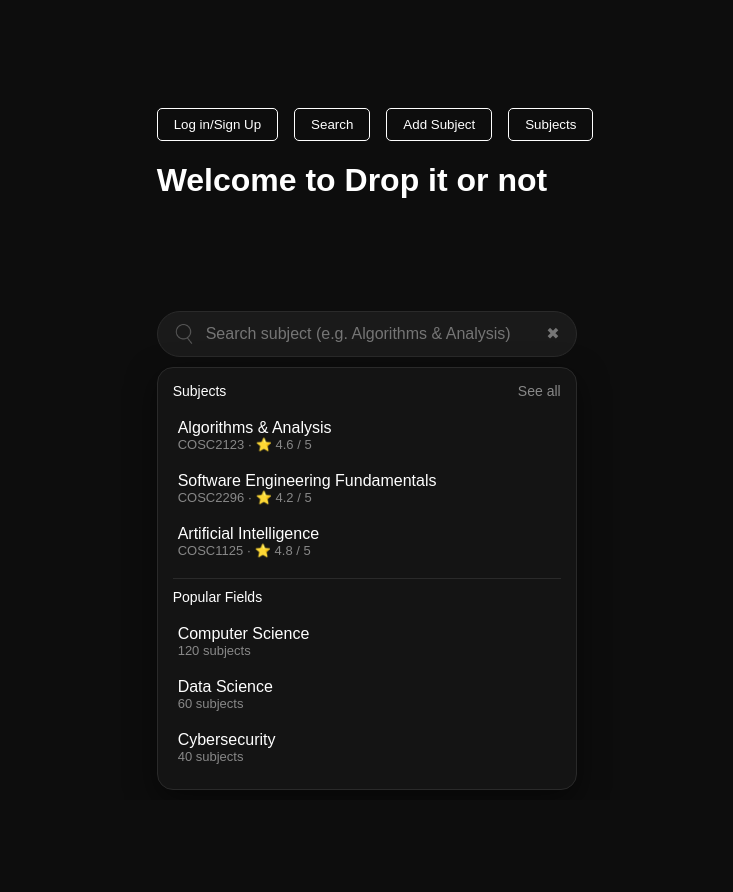
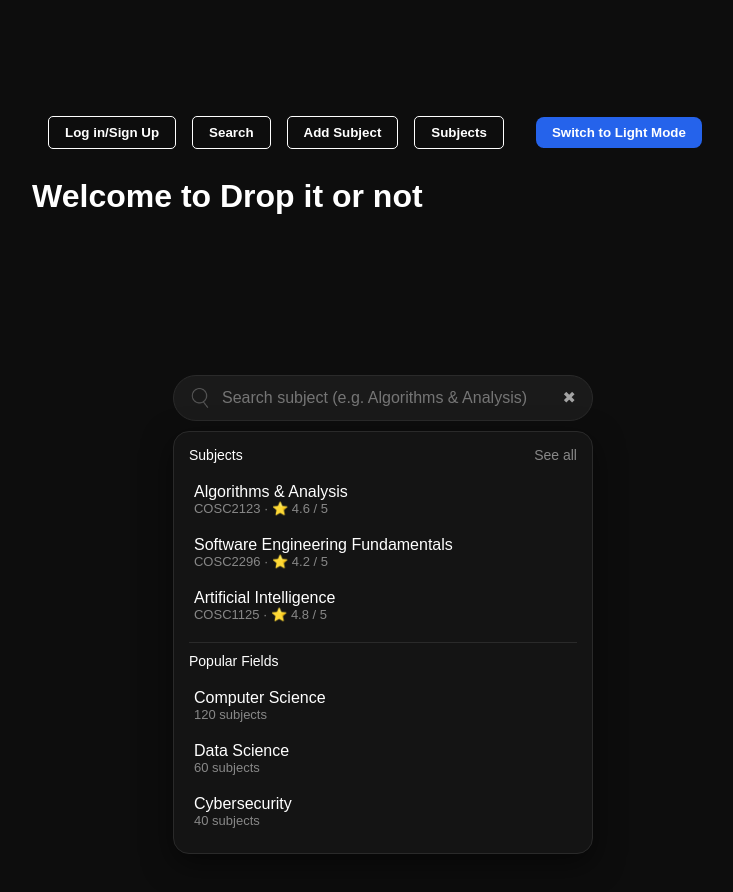
Before and after one commit to Mossata/RMIT_drop_it_or_not, a React (Vite) app: page / in a window 1280 px wide. Shown: the top 892 px of the page, without its empty margins (257-990 px from the left). Before the commit the page ends 800 px from the top, so only its background shows below. Built offline with nearby package versions, Linux system fonts and the light colour scheme.

Commit message:
added toggle for light and dark mode and changed css such that it changes with the light and dark mode

```diff
--- a/src/App.css
+++ b/src/App.css
@@ -36,3 +36,22 @@
 .searchbar button:hover {
   background-color: #1d4ed8; /* darker blue on hover */
 }
+
+/* Buttons in app */
+body.dark-mode button {
+    background-color: #2563eb;
+    color: white;
+}
+
+body.light-mode button {
+    background-color: #f59e0b;
+    color: #1f2937;
+}
+
+/* Optional: Searchbar spacing */
+.searchbar {
+    display: flex;
+    justify-content: center;
+    align-items: center;
+    margin: 3rem 0;
+}
--- /dev/null
+++ b/src/components/ColourScheme.css
@@ -0,0 +1,33 @@
+/* Button styling */
+.theme-toggle-button {
+  padding: 0.5rem 1rem;
+  border-radius: 8px;
+  border: none;
+  cursor: pointer;
+  font-weight: bold;
+  transition: all 0.3s ease;
+  margin: 0 1rem;
+}
+
+/* Dark theme button */
+body.dark-mode .theme-toggle-button {
+  background-color: #2563eb;
+  color: white;
+}
+
+/* Light theme button */
+body.light-mode .theme-toggle-button {
+  background-color: #f59e0b;
+  color: white;
+}
+
+/* Body themes */
+body.dark-mode {
+  background-color: #0d0d0d; /* dark modern background */
+  color: white;
+}
+
+body.light-mode {
+  background-color: #fef3e0; /* cream warm background */
+  color: #1f2937; /* dark text */
+}
--- /dev/null
+++ b/src/components/ColourScheme.jsx
@@ -0,0 +1,28 @@
+import "./ColourScheme.css";
+import React, { useState, useEffect } from "react";
+import { Link } from 'react-router-dom';
+
+const ColorScheme = () => {
+  const [darkMode, setDarkMode] = useState(true);
+
+  // Apply theme class to body
+  useEffect(() => {
+    if (darkMode) {
+      document.body.classList.add("dark-mode");
+      document.body.classList.remove("light-mode");
+    } else {
+      document.body.classList.add("light-mode");
+      document.body.classList.remove("dark-mode");
+    }
+  }, [darkMode]);
+
+  const toggleTheme = () => setDarkMode(!darkMode);
+
+  return (
+    <button className="theme-toggle-button" onClick={toggleTheme}>
+      {darkMode ? "Switch to Light Mode" : "Switch to Dark Mode"}
+    </button>
+  );
+};
+
+export default ColorScheme;
--- a/src/components/Navbar.css
+++ b/src/components/Navbar.css
@@ -1,31 +1,41 @@
+/* Navbar container */
 .navbar {
   display: flex;
   justify-content: space-between;
   align-items: center;
-  color: white;
+  padding: 0.5rem 1rem;
   position: sticky;
   top: 0;
   z-index: 100;
+  color: inherit; /* inherit from body */
 }
 
 /* Left buttons */
 .navbar-left button {
   margin-right: 1rem;
-  background: transparent;
-  color: white;
-  border: 1px solid white;
+  border: 1px solid currentColor; /* inherit border from text color */
   border-radius: 5px;
   padding: 0.5rem 1rem;
+  background: transparent;
   cursor: pointer;
+  font-weight: bold;
   transition: all 0.3s ease;
+  color: inherit; /* default text color based on body theme */
 }
 
-/* Unique hover colors */
-.navbar-left button:nth-child(1):hover { background-color: #f43f5e; color: white; } /* red */
-.navbar-left button:nth-child(2):hover { background-color: #3b82f6; color: white; } /* blue */
-.navbar-left button:nth-child(3):hover { background-color: #10b981; color: white; } /* green */
-.navbar-left button:nth-child(4):hover { background-color: #f59e0b; color: white; } /* yellow/orange */
+/* Dark mode hover: only background changes */
+body.dark-mode .navbar-left button:nth-child(1):hover { background-color: #f43f5e; }
+body.dark-mode .navbar-left button:nth-child(2):hover { background-color: #3b82f6; }
+body.dark-mode .navbar-left button:nth-child(3):hover { background-color: #10b981; }
+body.dark-mode .navbar-left button:nth-child(4):hover { background-color: #f59e0b; }
 
+/* Light mode hover: only background changes */
+body.light-mode .navbar-left button:nth-child(1):hover { background-color: #fca5a5; }
+body.light-mode .navbar-left button:nth-child(2):hover { background-color: #93c5fd; }
+body.light-mode .navbar-left button:nth-child(3):hover { background-color: #6ee7b7; }
+body.light-mode .navbar-left button:nth-child(4):hover { background-color: #fde68a; }
+
+/* Navbar logo */
 .navbar-right img.navbar-logo {
   width: 50px;
   height: 50px;
--- a/src/components/Navbar.jsx
+++ b/src/components/Navbar.jsx
@@ -1,23 +1,25 @@
 import React from "react";
 import { Link } from 'react-router-dom';
-import {logo} from "../assets"
+import {logo} from "../assets";
+import ColourScheme from "./ColourScheme";
 import "./NavBar.css"
 
 
 const Navbar = () => {
   return (
-  <nav className ="navbar">
+     <nav className="navbar">
       <div className="navbar-left">
         <button>Log in/Sign Up</button>
         <button>Search</button>
         <button>Add Subject</button>
         <button>Subjects</button>
       </div>
-    <div className="narbar-rght">
-      {/* need to add some css and make logo and png or svg so its transparanet background */}
-      {/* <img src={logo} alt="logo" className="navbar-logo"></img> */}
+      <div className="navbar-right">
+        <ColourScheme />
       </div>
+
     </nav>
+
   );
 };
 
--- a/src/components/Searchbar.css
+++ b/src/components/Searchbar.css
@@ -124,3 +124,71 @@ body {
     opacity: 0.6;
     margin-right: 10px;
 }
+/* Container */
+.search-container {
+    width: 420px;
+    margin: 3rem auto;
+}
+
+/* Search Bar Dark/Light */
+body.dark-mode .search-bar {
+    display: flex;
+    align-items: center;
+    background: #1a1a1a;
+    border-radius: 30px;
+    padding: 12px 16px;
+    border: 1px solid #2a2a2a;
+}
+
+body.light-mode .search-bar {
+    display: flex;
+    align-items: center;
+    background: #fff7ed;
+    border-radius: 30px;
+    padding: 12px 16px;
+    border: 1px solid #d97706;
+}
+
+/* Input */
+body.dark-mode .search-bar input {
+    flex: 1;
+    background: transparent;
+    border: none;
+    outline: none;
+    color: white;
+    font-size: 16px;
+}
+
+body.light-mode .search-bar input {
+    flex: 1;
+    background: transparent;
+    border: none;
+    outline: none;
+    color: #1f2937;
+    font-size: 16px;
+}
+
+/* Icons */
+body.dark-mode .icon, body.dark-mode .clear { opacity: 0.6; }
+body.light-mode .icon, body.light-mode .clear { opacity: 0.6; }
+
+/* Dropdown */
+body.dark-mode .dropdown {
+    background: #141414;
+    border-radius: 16px;
+    padding: 15px;
+    border: 1px solid #2a2a2a;
+    box-shadow: 0 10px 30px rgba(0,0,0,0.5);
+}
+
+body.light-mode .dropdown {
+    background: #fff1e6;
+    border-radius: 16px;
+    padding: 15px;
+    border: 1px solid #d97706;
+    box-shadow: 0 10px 30px rgba(0,0,0,0.1);
+}
+
+/* Items */
+body.dark-mode .item:hover { background: #1f1f1f; }
+body.light-mode .item:hover { background: #fde9d9; }
```
Lines whose indentation alone changed are shown as unchanged.
